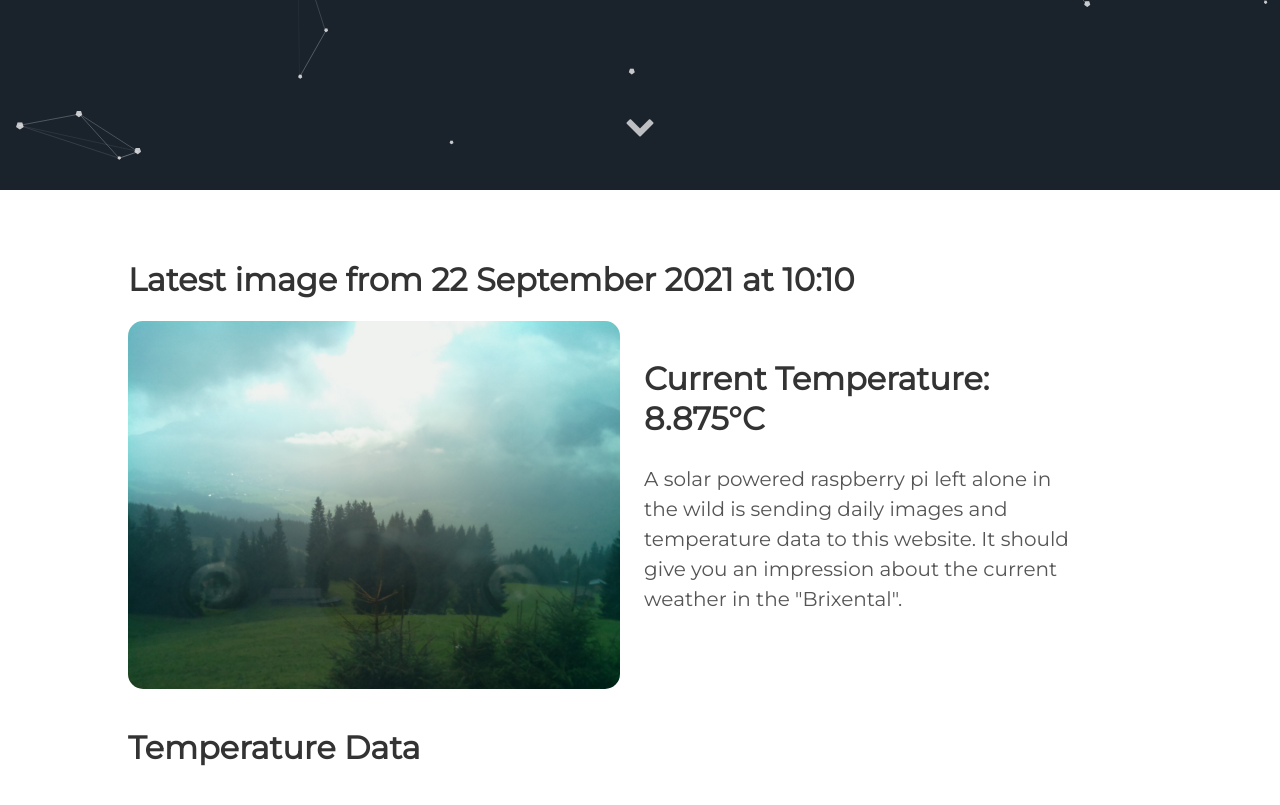
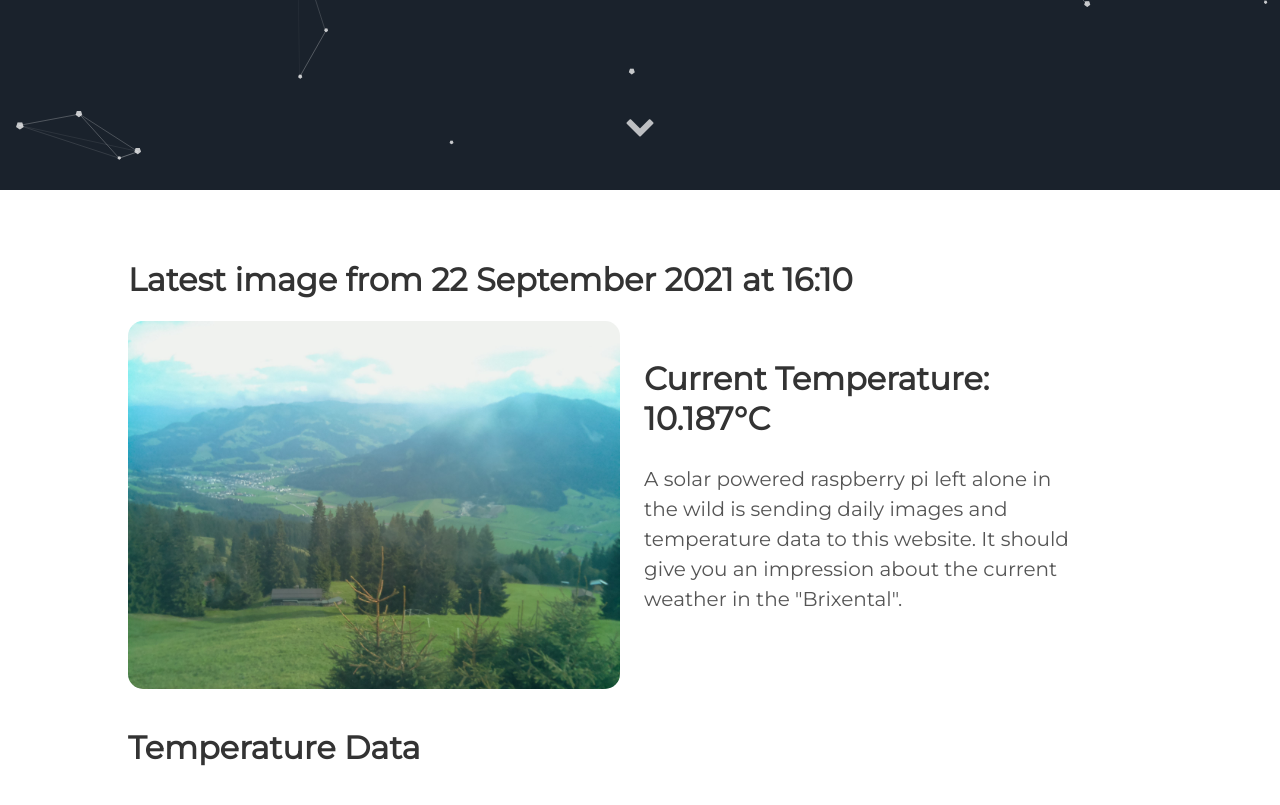
Before and after one commit to vektorious/vektorious.github.io, a Jekyll site: the page built from resources/huette.md, in a window 1280 px wide and 900 px high, scrolled down 710 px. Shown: the top 805 px of the window. Built offline with Jekyll 4.4.1, drawn with Linux system fonts in a browser that asks for light colours.

Commit message:
I'm a bot beep boop

```diff
--- a/resources/huette.md
+++ b/resources/huette.md
@@ -6,13 +6,13 @@ image: '/assets/img/'
 description: 'Live image from the Austrian alps'
 twitter_text: ' '
 ---
-## Latest image from 22 September 2021 at 10:10
+## Latest image from 22 September 2021 at 16:10
 <div class="huette">
   <div class="huette-image">
     <img src="{{ "/assets/img/huette.jpg" | prepend: site.baseurl }}">
   </div>
   <div class="huette-text">
-        <h2>Current Temperature: 8.875°C</h2>
+        <h2>Current Temperature: 10.187°C</h2>
         <p>A solar powered raspberry pi left alone in the wild is sending daily images and temperature data to this website. It should give you an impression about the current weather in the "Brixental".</p>
 
   </div>
```
Also changed, not shown: rpi-script/2021-09-22_160932.txt (renamed from rpi-script/2021-09-22_100934.txt, +5 -5 lines), rpi-script/huette.md (+2 -2 lines), assets/img/huette.jpg, assets/img/temp_plot.png, rpi-script/temp_plot.png, 1 other file.
